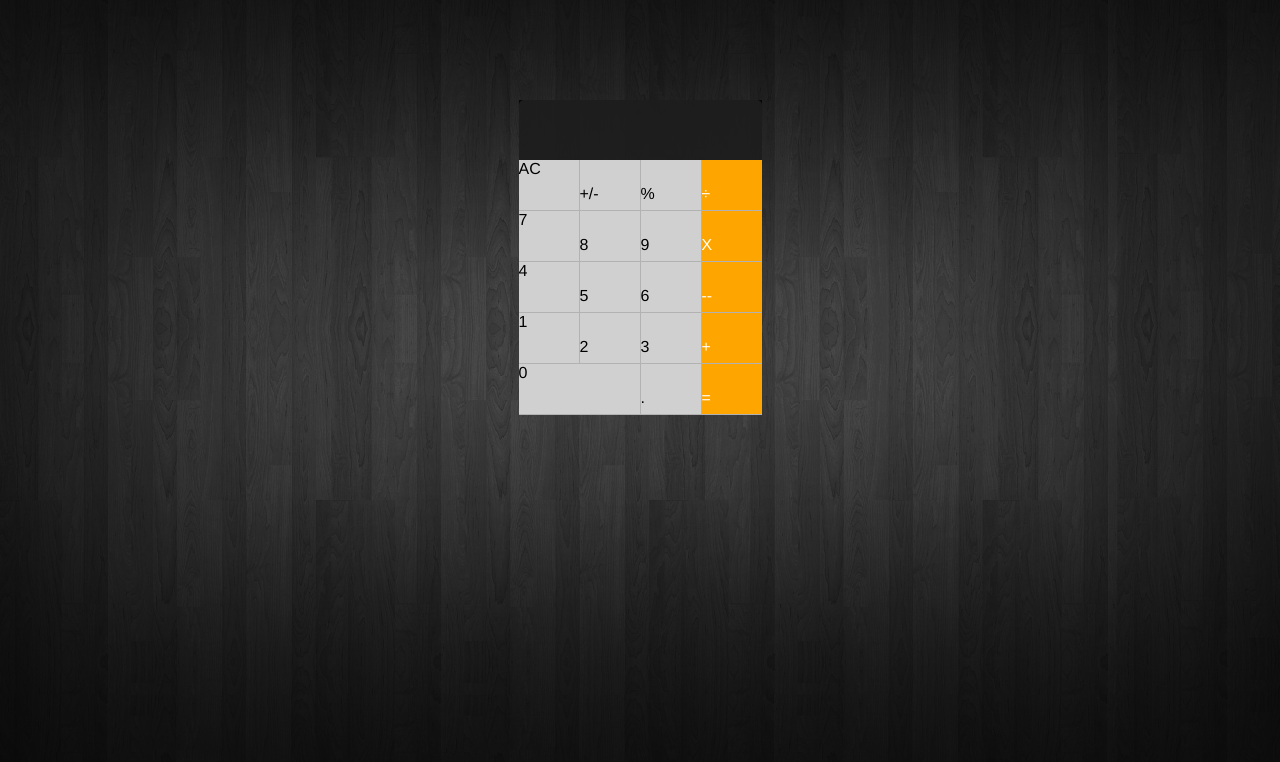
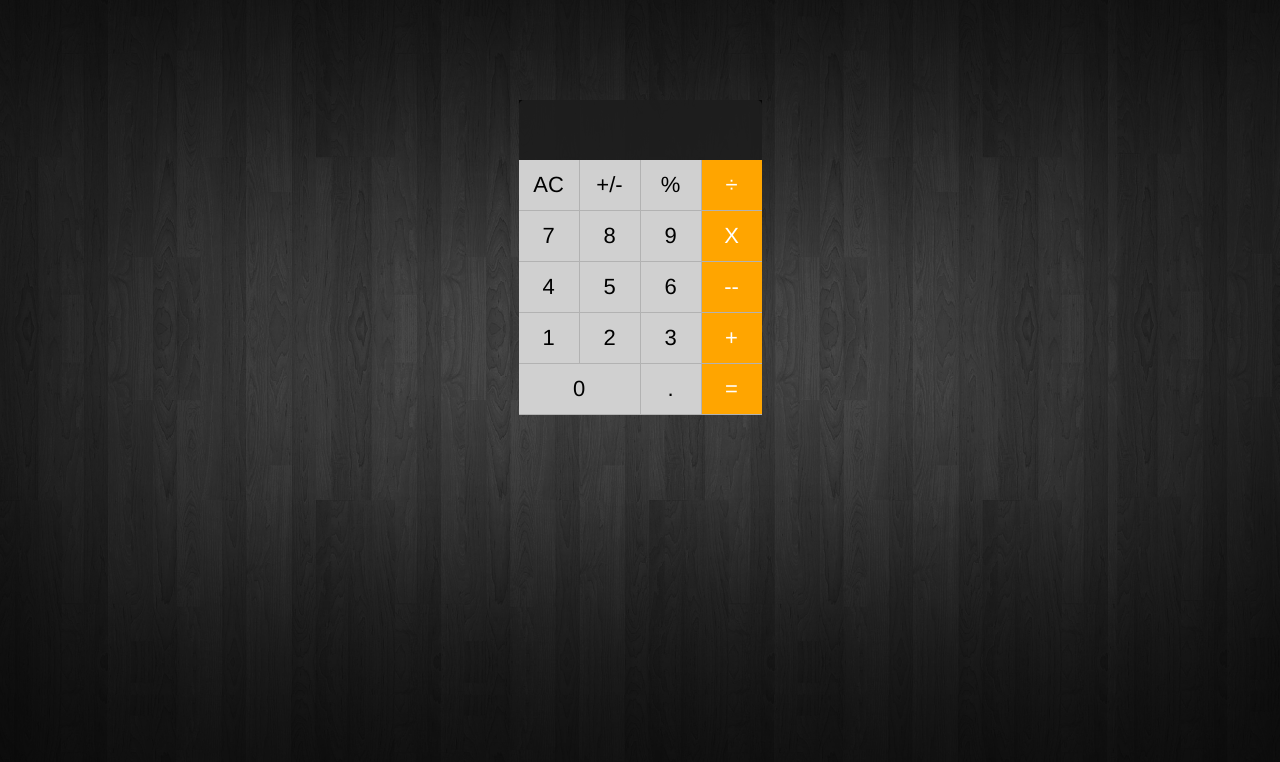
Before and after one commit to bstolte/bstolte.github.io, a plain HTML site: page calc/calculator.html in a window 1280 px wide. Drawn offline with Linux system fonts and the light colour scheme.

Commit message:
more css improvements

```diff
--- a/calc/calculator.html
+++ b/calc/calculator.html
@@ -11,31 +11,31 @@
     <div id="calculator">
     	<div id="screen"></div>
     		<div class="row">
-    			<div class="number-button">AC</div>
+    			<div class="number-button"><span>AC</span></div>
     			<div class="number-button"><span>+/-</span></div>
     			<div class="number-button"><span>%</span></div>
     			<div class="operator-button"><span>÷</span></div>
     		</div>
     		<div class="row">
-    			<div class="number-button">7</div>
+    			<div class="number-button"><span>7</span></div>
     			<div class="number-button"><span>8</span></div>
     			<div class="number-button"><span>9</span></div>
     			<div class="operator-button"><span>X</span></div>
     		</div>
     		<div class="row">
-    			<div class="number-button">4</div>
+    			<div class="number-button"><span>4</span></div>
     			<div class="number-button"><span>5</span></div>
     			<div class="number-button"><span>6</span></div>
     			<div class="operator-button"><span>--</span></div>
     		</div>
     		<div class="row">
-    			<div class="number-button">1</div>
+    			<div class="number-button"><span>1</span></div>
     			<div class="number-button"><span>2</span></div>
     			<div class="number-button"><span>3</span></div>
     			<div class="operator-button"><span>+</span></div>
     		</div>
     		<div class="row">
-    			<div class="zero-button">0</div>
+    			<div class="zero-button"><span>0</span></div>
     			<div class="number-button"><span>.</span></div>
     			<div class="operator-button"><span>=</span></div>
     		</div>
--- a/calc/style.css
+++ b/calc/style.css
@@ -9,9 +9,7 @@ body {
 }
 
 span {
-	position: relative;
-  	top: 50%;
-  	transform: translateY(-50%);
+	font-size: 22px;
 }
 
 
@@ -52,9 +50,11 @@ h1 {
 	background-color: #D0D0D0;
 	width: 60px;
 	height: 50px;
+	line-height: 50px;
 	border-style: solid;
 	float: left;
 	display: table-cell;
+	text-align: center;
 	vertical-align: middle;
 	border-top-width: 0px;
 	border-right-width: 1px;
@@ -75,6 +75,8 @@ h1 {
 	border-color: #000000;
 	float: left;
 	color: #FFFFFF;
+	text-align: center;
+	line-height: 50px;
 	border-top-width: 0px;
 	border-right-width: 0px;
 	border-bottom-width: 1px;
@@ -91,8 +93,9 @@ h1 {
 	height: 50px;
 	border-style: solid;
 	float: left;
-	display: table-cell;
+	line-height: 50px;
 	vertical-align: middle;
+	text-align: center;
 	border-top-width: 0px;
 	border-right-width: 1px;
 	border-bottom-width: 1px;
```
